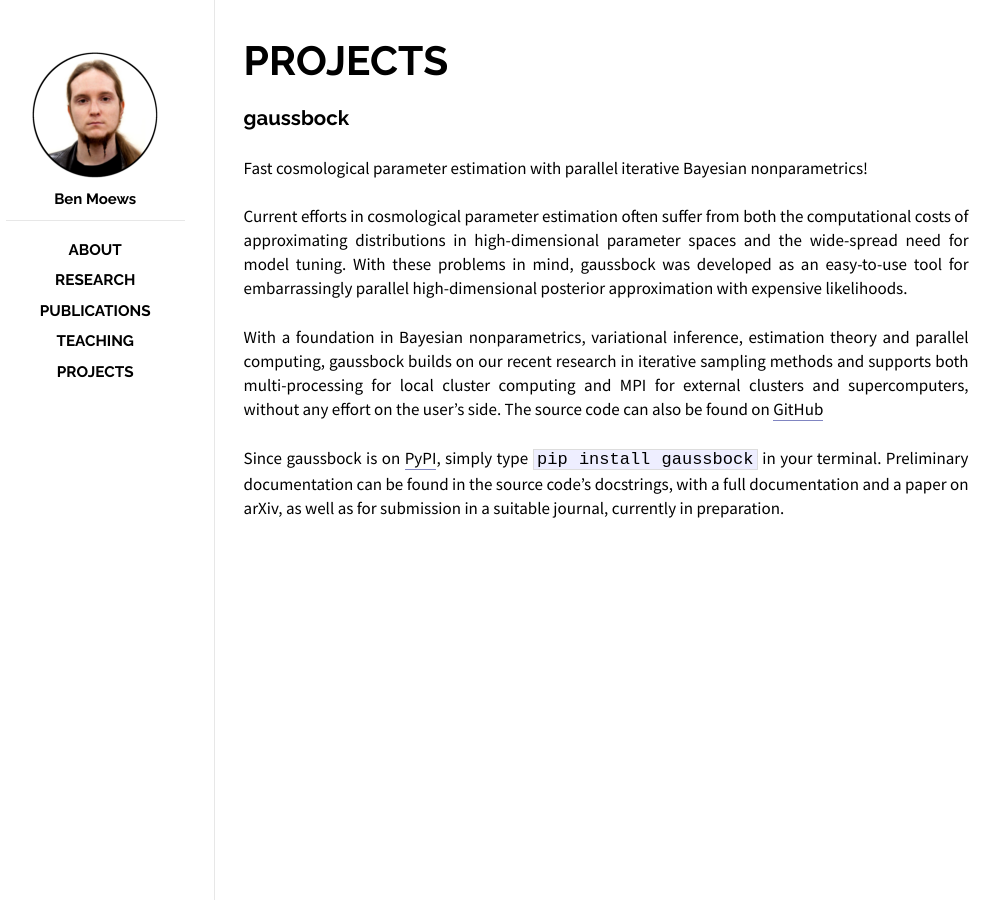
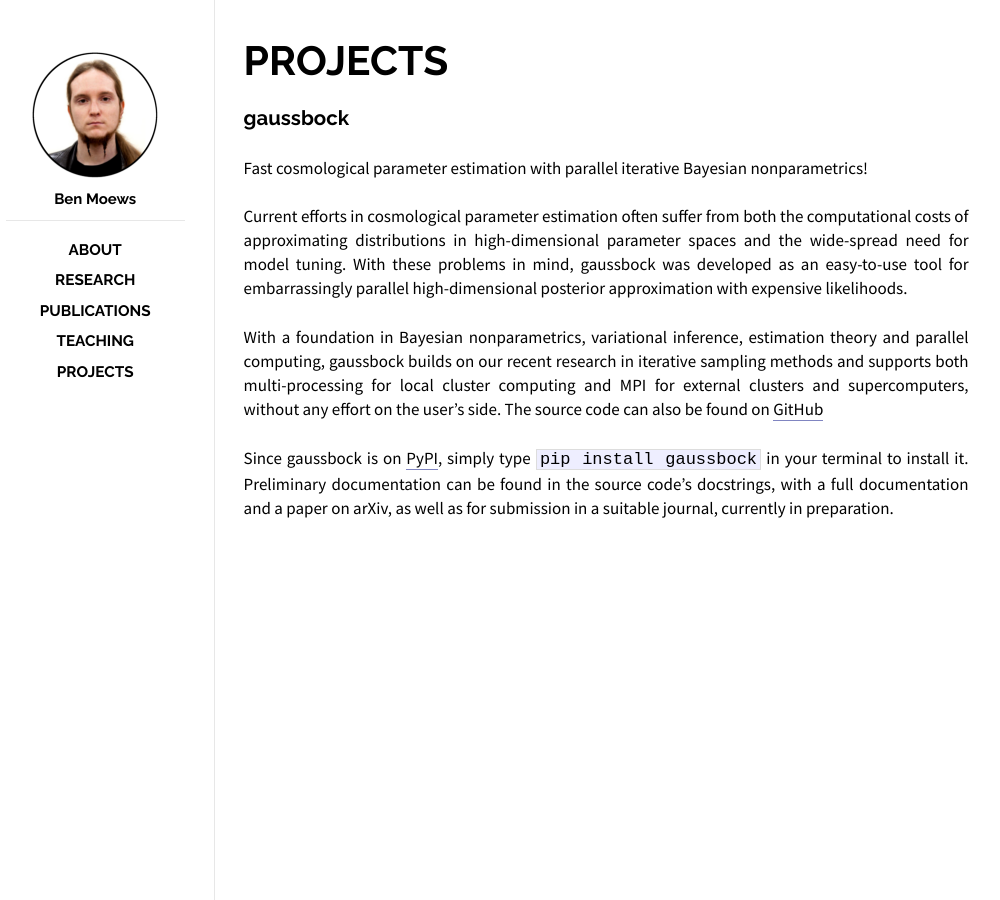
Before and after one commit to moews/moews.github.io, a Jekyll site: the page built from _posts/2017-03-23-projects.md, in a window 1280 px wide. Shown: the whole page, without its empty margins (144-1144 px from the left). Built offline with Jekyll 4.4.1, drawn with Linux system fonts in a browser that asks for light colours.

Commit message:
Update 2017-03-23-projects.md

```diff
--- a/_posts/2017-03-23-projects.md
+++ b/_posts/2017-03-23-projects.md
@@ -15,4 +15,4 @@
 
 With a foundation in Bayesian nonparametrics, variational inference, estimation theory and parallel computing, gaussbock builds on our recent research in iterative sampling methods and supports both multi-processing for local cluster computing and MPI for external clusters and supercomputers, without any effort on the user's side. The source code can also be found on [GitHub](https://github.com/moews/gaussbock)
 
-Since gaussbock is on [PyPI](https://pypi.org/project/gaussbock/), simply type `pip install gaussbock` in your terminal. Preliminary documentation can be found in the source code's docstrings, with a full documentation and a paper on arXiv, as well as for submission in a suitable journal, currently in preparation.
+Since gaussbock is on [PyPI](https://pypi.org/project/gaussbock/), simply type `pip install gaussbock` in your terminal to install it. Preliminary documentation can be found in the source code's docstrings, with a full documentation and a paper on arXiv, as well as for submission in a suitable journal, currently in preparation.
```
